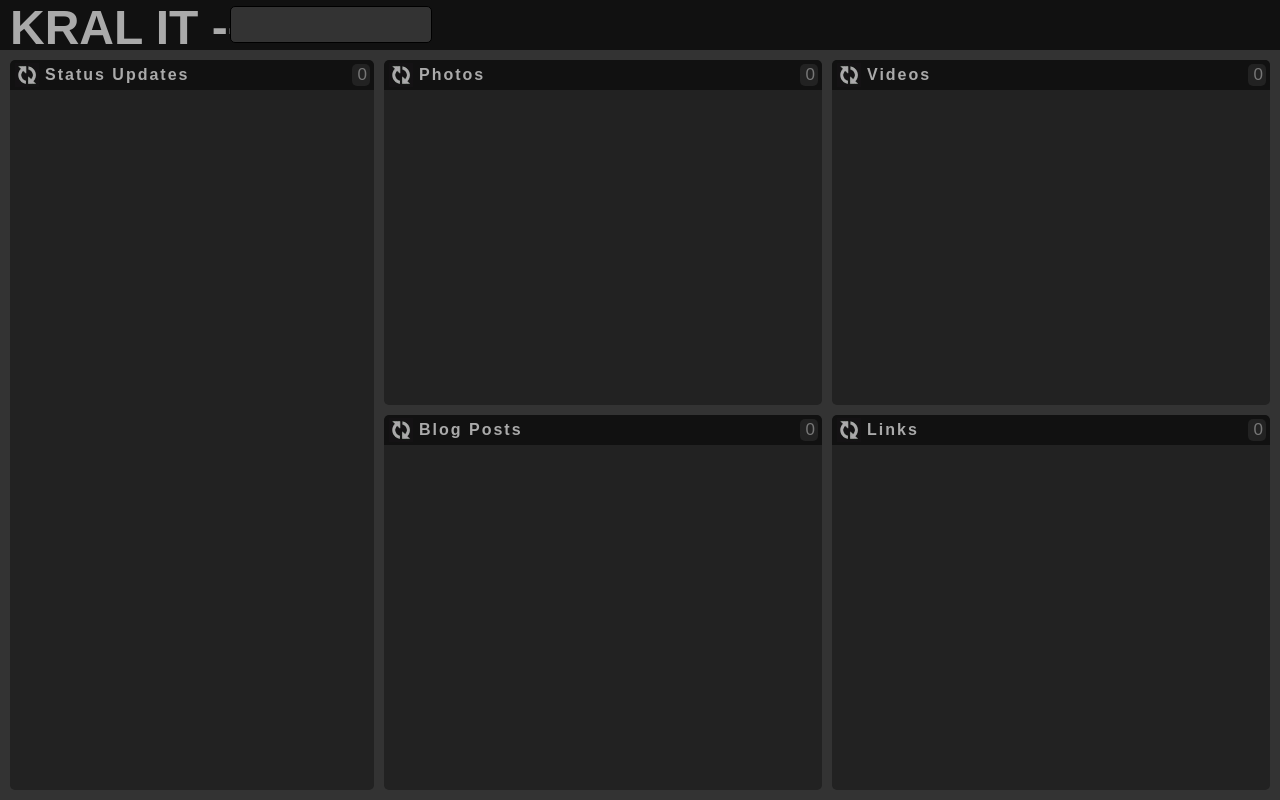
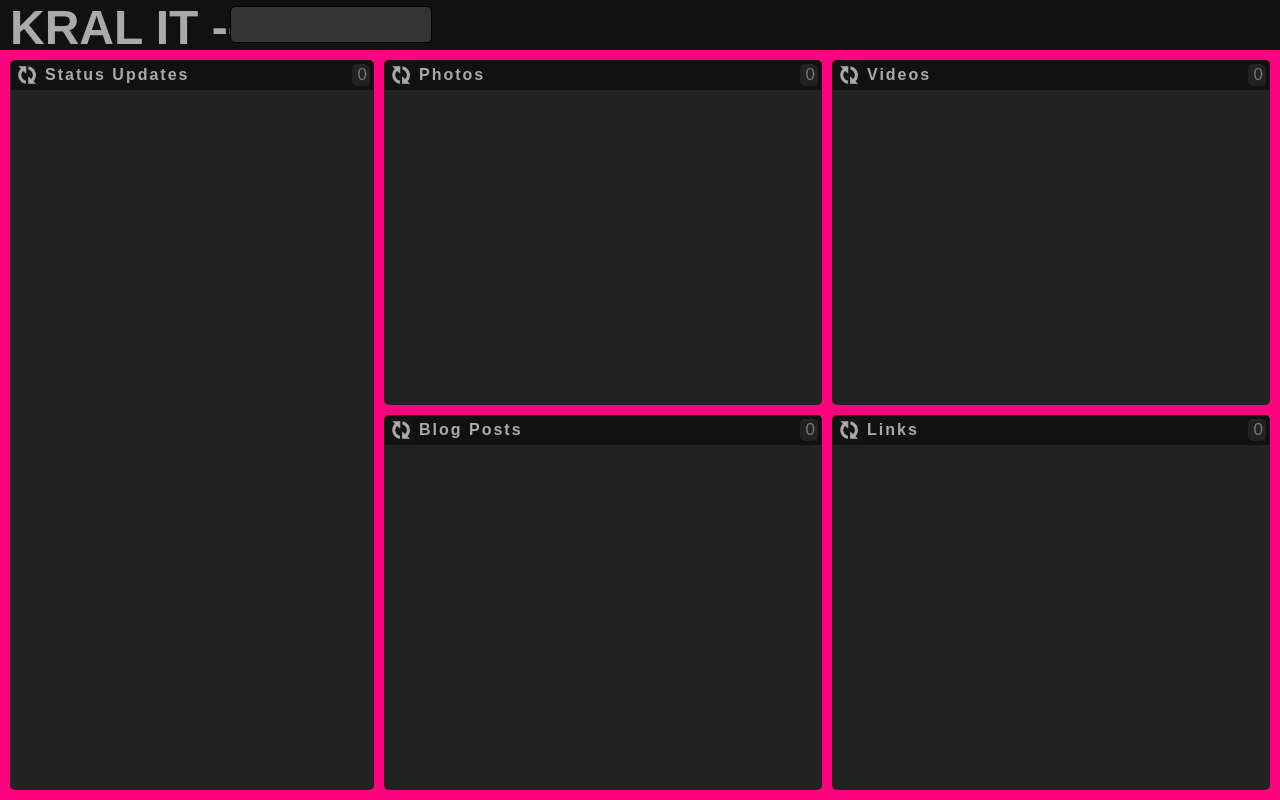
Before and after one commit to lrvick/tawlk-old, a Django app: template templates/index.html in a window 1280 px wide. Run offline with Django 3.2, Linux system fonts and the light colour scheme; the template is opened without the code that fills it, so the values that code supplies are empty; some libraries are stand-ins or nearby versions; some web fonts are replaced.

Commit message:
CSS Update - Backgorud Color

```diff
--- a/static/css/default.css
+++ b/static/css/default.css
@@ -5,7 +5,7 @@
   padding:0;
 }
 body{
-  background:#333;
+  background:#ff007e;
   overflow:hidden;
 }
 a {
```
